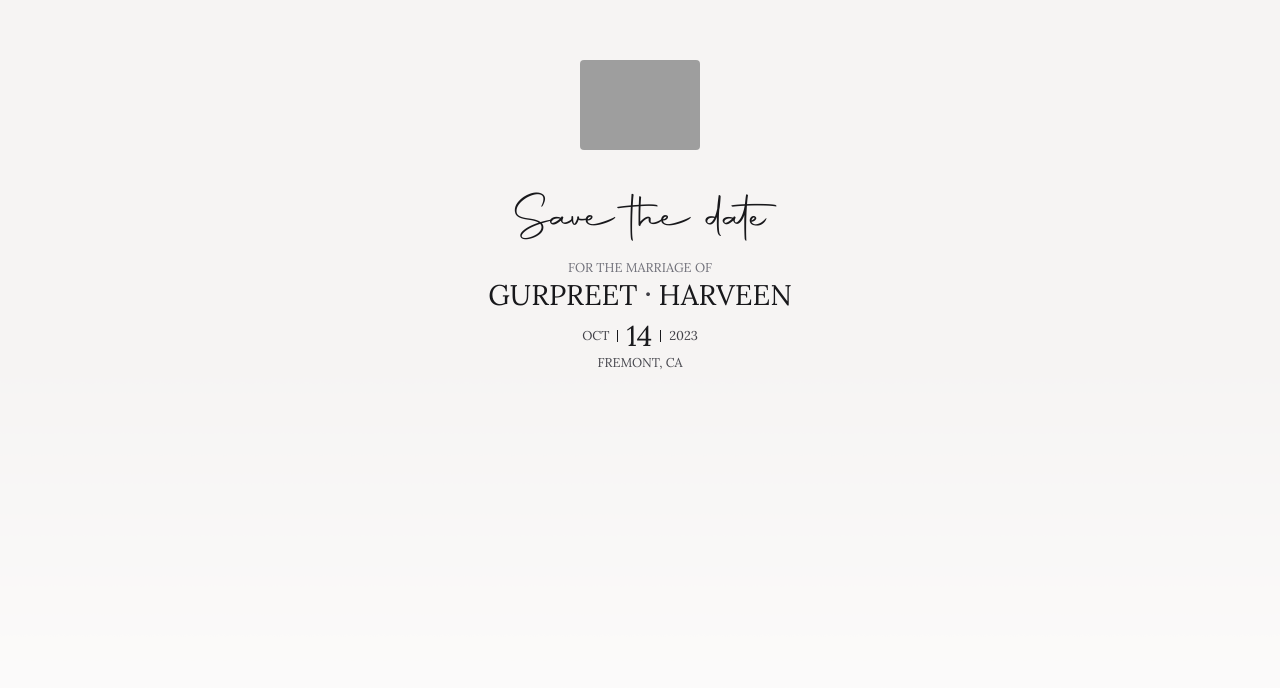
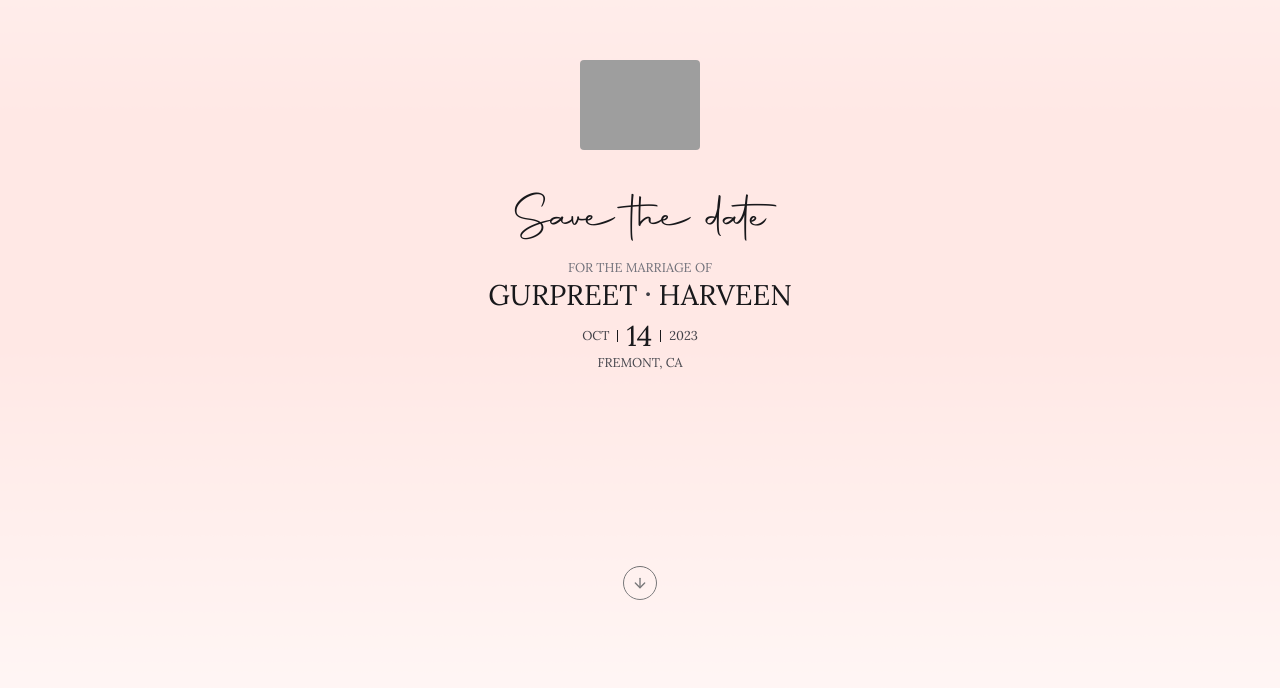
Before and after one commit to harveenatwal/gurpreetandharveen, a React (Create React App) app: page / in a window 1280 px wide. Shown: the part 160-848 px from the top of the page. Built offline with nearby package versions, Linux system fonts and the light colour scheme; grey boxes are pictures that could not be loaded.

Commit message:
Add smooth scroll

```diff
--- a/package.json
+++ b/package.json
@@ -6,7 +6,9 @@
   "dependencies": {
     "react": "^18.2.0",
     "react-dom": "^18.2.0",
+    "react-feather": "^2.0.10",
     "react-scripts": "5.0.1",
+    "smoothscroll-polyfill": "^0.4.4",
     "web-vitals": "^2.1.4"
   },
   "scripts": {
--- a/src/App.css
+++ b/src/App.css
@@ -115,3 +115,24 @@
 .App-rsvp-link:hover .h1 {
   color: #71717a;
 }
+
+.App-fade-in-first {
+  margin-top: -100vh !important;
+}
+
+.App-rsvp-jump {
+  border: 0.5px solid #18181b;
+  border-radius: 1000px;
+  position: absolute;
+  bottom: 40px;
+  cursor: pointer;
+  width: 32px;
+  height: 32px;
+  display: flex;
+  align-items: center;
+  justify-content: center;
+}
+
+.App-rsvp-jump:hover {
+  background-color: rgba(255, 255, 255, 0.4);
+}
--- a/src/App.js
+++ b/src/App.js
@@ -1,10 +1,23 @@
 import "./App.css";
 import gurpreetandharveen from "./gurpreetandharveen.png";
+import { ArrowDown } from "react-feather";
+import { useRef } from "react";
+import smoothscroll from "smoothscroll-polyfill";
+
+smoothscroll.polyfill();
 
 function App() {
+  const rsvpRef = useRef();
+  const handleScrollToRsvp = () => {
+    if (rsvpRef) {
+      rsvpRef.current.scrollIntoView({ behavior: "smooth", block: "end" });
+    }
+  };
+
   return (
     <div className="App">
       <section className="App-section text_center relative z-9">
+        <div className="App-fade-in App-fade-in-first"></div>
         <div className="App-section-inner sticky">
           <img className="App-portrait" src={gurpreetandharveen} />
           <div className="mt-3">
@@ -22,6 +35,9 @@ function App() {
             </div>
             <h6 className="h6 mt-1 caps text-secondary">Fremont, Ca</h6>
           </div>
+          <div class="App-rsvp-jump" onClick={handleScrollToRsvp}>
+            <ArrowDown size={16} />
+          </div>
           <div style={{ display: "flex", height: "50px", width: "1px" }}></div>
         </div>
         <div className="App-fade-out"></div>
@@ -37,11 +53,13 @@ function App() {
         <div className="App-fade-in"></div>
         <div className="App-fade-out"></div>
       </section> */}
-      <section className="App-section text_center relative">
+      <section className="App-section text_center relative" ref={rsvpRef}>
         <div className="App-section-inner sticky">
           <a
             className="flex flex-col App-rsvp-link"
             href="https://forms.gle/5cdnLXzhqjQjVXLX8"
+            target="_blank"
+            rel="nofollow"
           >
             <h6 className="h6 text-tertiary">Tap to</h6>
             <h1 className="h1 autography mt-4">Rsvp</h1>
--- a/src/index.css
+++ b/src/index.css
@@ -130,7 +130,7 @@ table {
 
 /** **/
 body {
-  background-color: #f6f4f3;
+  background-color: #ffe8e5;
   color: #18181b;
   font-family: "Lora", serif;
   font-size: 16px;
```
Also changed, not shown: 1 other file (tests, documents, lock files or other folders).
